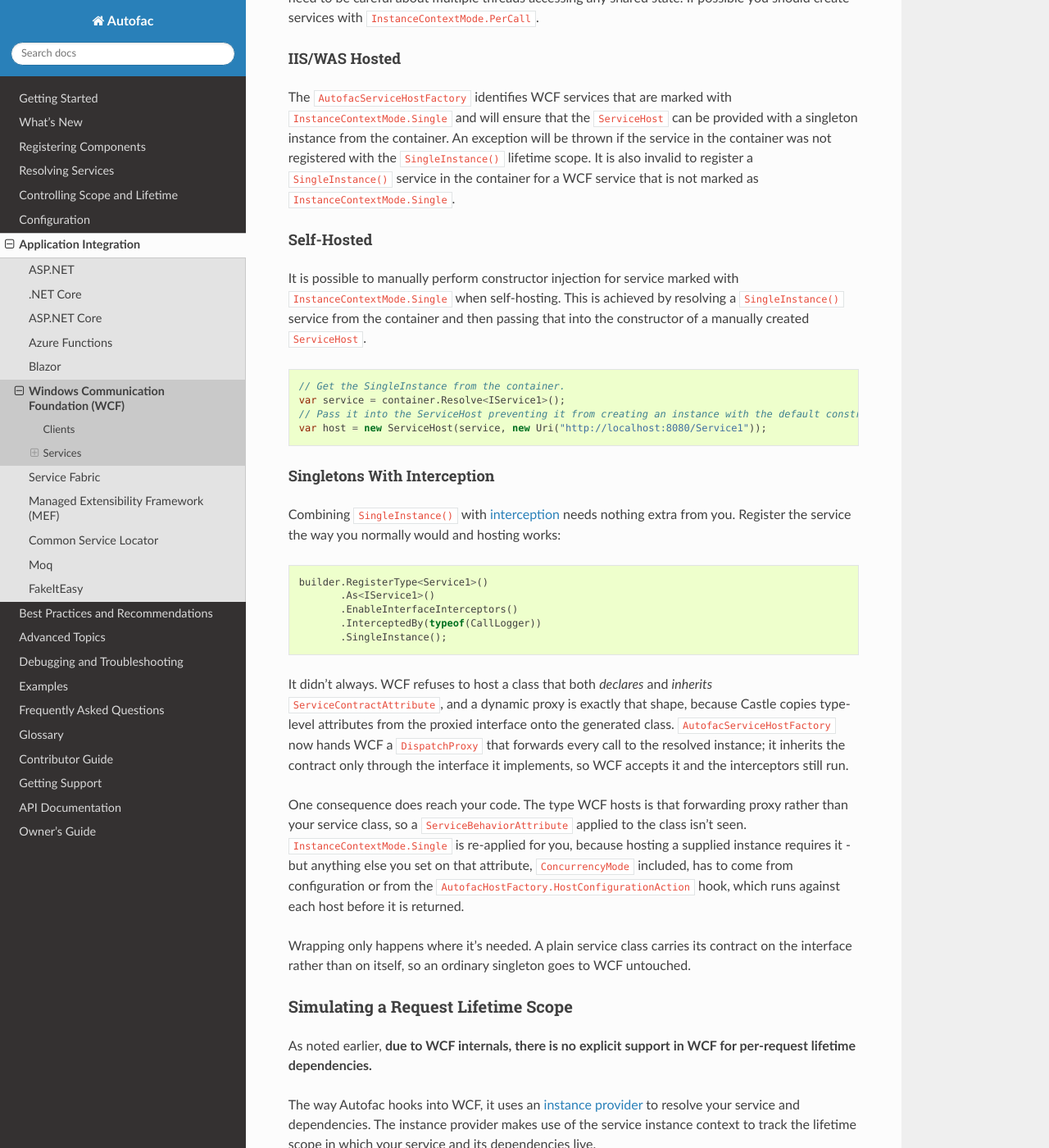
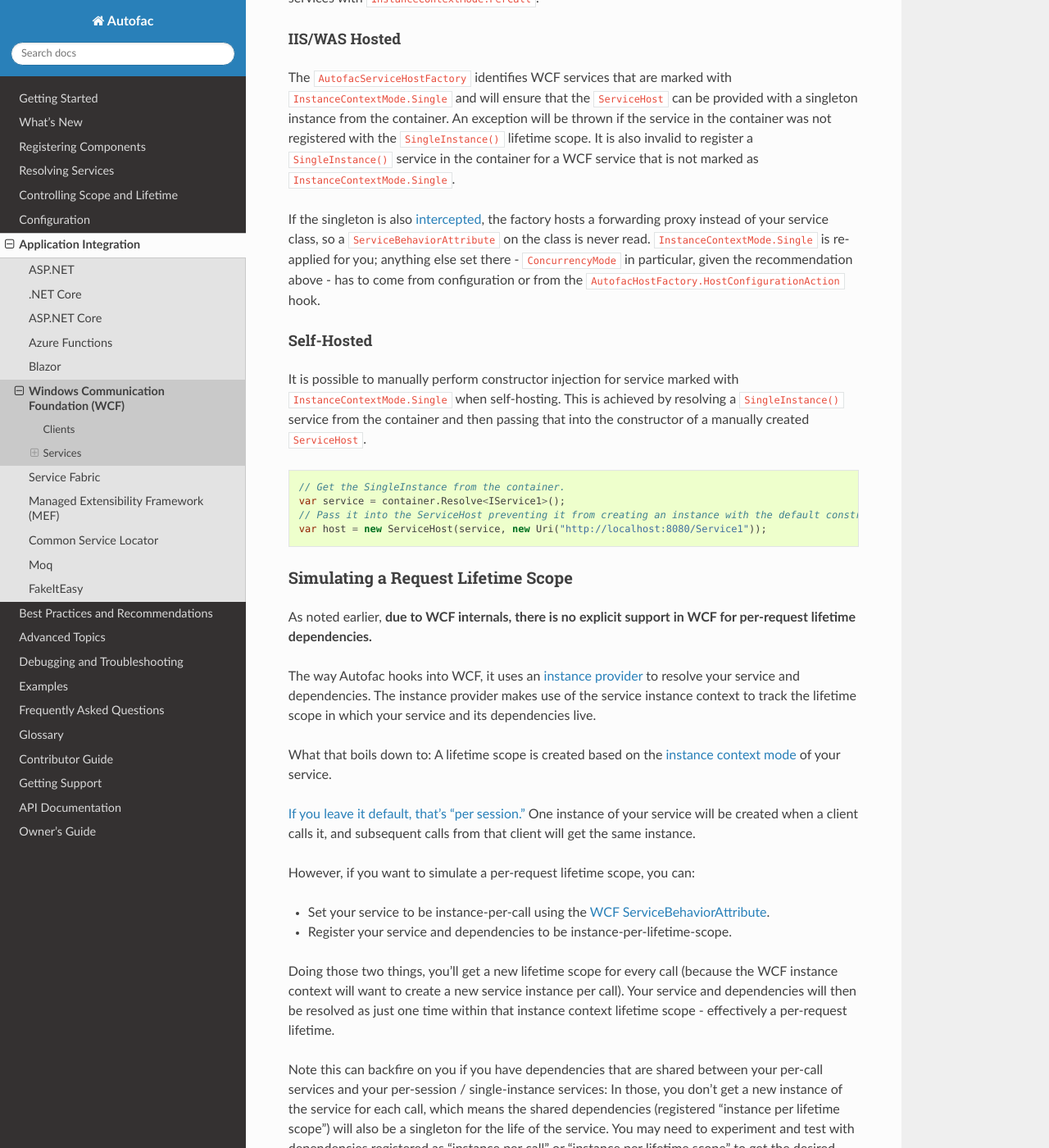
Before and after one commit to autofac/Documentation, a Sphinx documentation site: the page built from docs/integration/wcf.rst, in a window 1280 px wide and 1400 px high, scrolled down 7257 px. Shown: the whole window at 82% size. Built offline with Sphinx 7.4.7 and the Read the Docs theme 3.1.0, drawn with Linux system fonts in a browser that asks for light colours; some of the changed text lies outside the part shown.

Commit message:
Cut the WCF interception section to the part that helps
Stripped of the parts a reader can't act on, the section said "this used to be
broken, you don't have to do anything, it works now" - which is what the absence
of a warning would have said for free. The history of why WCF rejected a Castle
proxy is implementation detail, and ContractForwardingProxy can't be reached
from consumer code anyway: the class is public only because DispatchProxy needs
a public base, while WrapIfNecessary and Create are both internal.

What remains is the one thing a reader can act on. Because the hosted type is
the forwarding proxy rather than the service class, a class-level
ServiceBehaviorAttribute is not read, and only InstanceContextMode gets
re-applied. That is two sentences, so it loses the heading and moves into
IIS/WAS Hosted, which is both where the wrapping actually happens - self-hosting
never goes through the host factory - and immediately below the
ConcurrencyMode.Multiple recommendation it qualifies.

Net effect on the page is now one paragraph rather than a section.

```diff
--- a/docs/integration/wcf.rst
+++ b/docs/integration/wcf.rst
@@ -320,6 +320,8 @@
 
 The ``AutofacServiceHostFactory`` identifies WCF services that are marked with ``InstanceContextMode.Single`` and will ensure that the ``ServiceHost`` can be provided with a singleton instance from the container. An exception will be thrown if the service in the container was not registered with the ``SingleInstance()`` lifetime scope. It is also invalid to register a ``SingleInstance()`` service in the container for a WCF service that is not marked as ``InstanceContextMode.Single``.
 
+If the singleton is also :doc:`intercepted <../advanced/interceptors>`, the factory hosts a forwarding proxy instead of your service class, so a ``ServiceBehaviorAttribute`` on the class is never read. ``InstanceContextMode.Single`` is re-applied for you; anything else set there - ``ConcurrencyMode`` in particular, given the recommendation above - has to come from configuration or from the ``AutofacHostFactory.HostConfigurationAction`` hook.
+
 Self-Hosted
 ~~~~~~~~~~~
 
@@ -331,25 +333,6 @@
     var service = container.Resolve<IService1>();
     // Pass it into the ServiceHost preventing it from creating an instance with the default constructor.
     var host = new ServiceHost(service, new Uri("http://localhost:8080/Service1"));
-
-Singletons With Interception
-~~~~~~~~~~~~~~~~~~~~~~~~~~~~
-
-Combining ``SingleInstance()`` with :doc:`interception <../advanced/interceptors>` needs nothing extra from you. Register the service the way you normally would and hosting works:
-
-.. sourcecode:: csharp
-
-    builder.RegisterType<Service1>()
-           .As<IService1>()
-           .EnableInterfaceInterceptors()
-           .InterceptedBy(typeof(CallLogger))
-           .SingleInstance();
-
-It didn't always. WCF refuses to host a class that both *declares* and *inherits* ``ServiceContractAttribute``, and a dynamic proxy is exactly that shape, because Castle copies type-level attributes from the proxied interface onto the generated class. ``AutofacServiceHostFactory`` now hands WCF a ``DispatchProxy`` that forwards every call to the resolved instance; it inherits the contract only through the interface it implements, so WCF accepts it and the interceptors still run.
-
-One consequence does reach your code. The type WCF hosts is that forwarding proxy rather than your service class, so a ``ServiceBehaviorAttribute`` applied to the class isn't seen. ``InstanceContextMode.Single`` is re-applied for you, because hosting a supplied instance requires it - but anything else you set on that attribute, ``ConcurrencyMode`` included, has to come from configuration or from the ``AutofacHostFactory.HostConfigurationAction`` hook, which runs against each host before it is returned.
-
-Wrapping only happens where it's needed. A plain service class carries its contract on the interface rather than on itself, so an ordinary singleton goes to WCF untouched.
 
 Simulating a Request Lifetime Scope
 -----------------------------------
```
